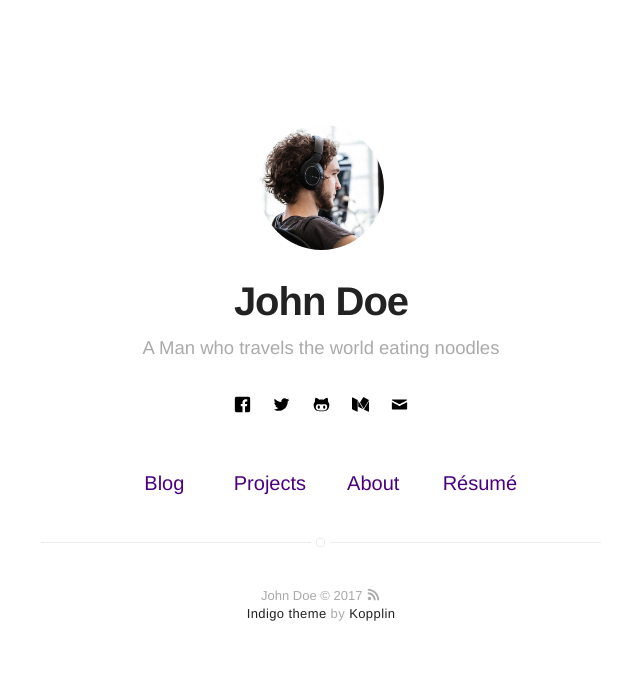
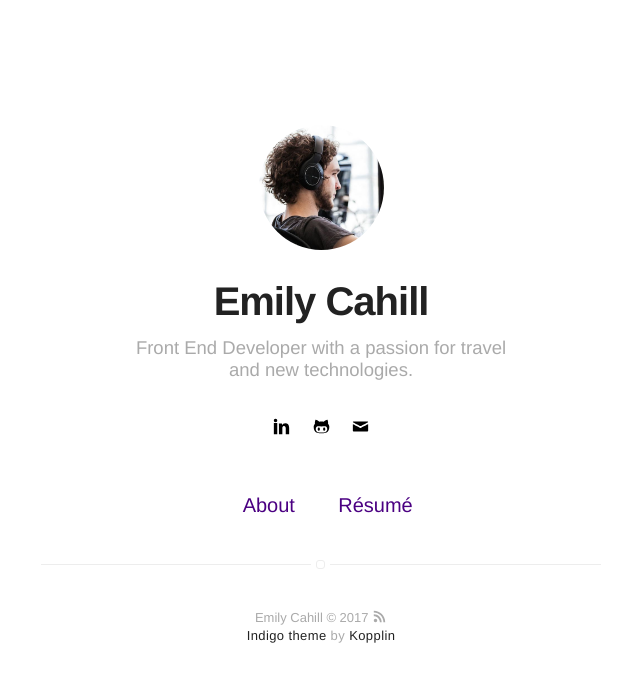
Before and after one commit to ecahill/emilycahill-v2, a Jekyll site: the page built from index.html, in a window 1280 px wide. Shown: the top 682 px of the page, without its empty margins (319-959 px from the left). Built offline with Jekyll 4.4.1, drawn with Linux system fonts in a browser that asks for light colours.

Commit message:
Update _config.yml

```diff
--- a/_config.yml
+++ b/_config.yml
@@ -1,6 +1,6 @@
 # main text of home
-name: John Doe
-bio: A Man who travels the world eating noodles
+name: Emily Cahill
+bio: Front End Developer with a passion for travel and new technologies.
 
 # twitter summary info
 description: A blog about technology and stuff related
@@ -14,10 +14,10 @@ picture: assets/images/profile.jpg
 # and specify source (external or local).
 resume: true
 resume-external: true
-resume-url: https://google.com/?q=my+resume
+resume-url: /:resume/
 
-url: https://koppl.in/indigo
-# your url: http://USERNAME.github.io
+#url: https://koppl.in/indigo
+url: http://ecahill.github.io
 
 permalink: /:title/
 
@@ -37,35 +37,29 @@ disqus:
   categories: [blog, project] # only show disqus for posts that have these categories
 
 # if you don't have any of social below, comment the line
-facebook: myfacebook
-twitter: mytwitter
+# facebook: myfacebook
+# twitter: mytwitter
 # google: mygoogle
 # instagram: myinstagram
 # pinterest: mypinterest
-# linkedin: mylinkedin
+linkedin: mylinkedin
 # youtube: myyoutube
 # spotify: myspotify
 github: mygithub
 # stackoverflow: 7044681/mystackoverflow
 # quora: userquora
 # reddit: username
-medium: medium
+# medium: medium
 # vimeo: myvimeo
-email: myemail@gmail.com
+email: emily.cahill27@gmail.com
 
 authors:
-    johndoe:
-        name: John Doe
-        bio: A Man who travels the world eating noodles
+    emilycahill:
+        name: Emily Cahill
+        bio: Front End Developer with a passion for travel and new technologies.
         external-image: false
         picture: assets/images/profile.jpg
-        twitter: johndoe
-    jamesfoster:
-        name: James Foster
-        bio: A Man who develops software with coffee
-        external-image: false
-        picture: assets/images/james.jpg
-        twitter: jamesfoster
+
 
 # do you want a larger site? change the option below
 # options: [normal, large] | default: normal
@@ -77,14 +71,14 @@ width: normal
 # paginate_path: "blog/:num/"
 
 # if you don't need projects, comment the *projects* configs below
-projects: true
+# projects: true
 
 # if you don't need "about" or "blog", comment them out below
 about: true
-blog: true
+# blog: true
 
 # do you want to show the "read time" of the posts?
-read-time: true
+# read-time: true
 
 # do you want to show the "tags" inside the posts?
 show-tags: true
```
